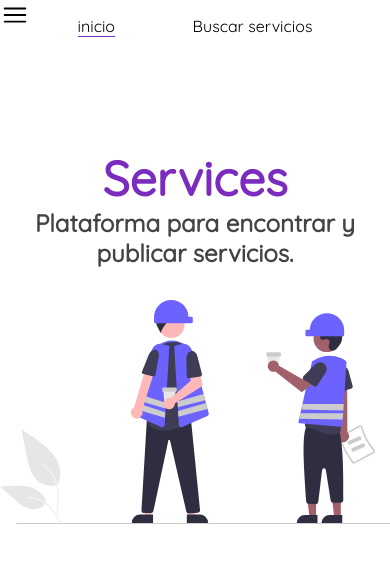
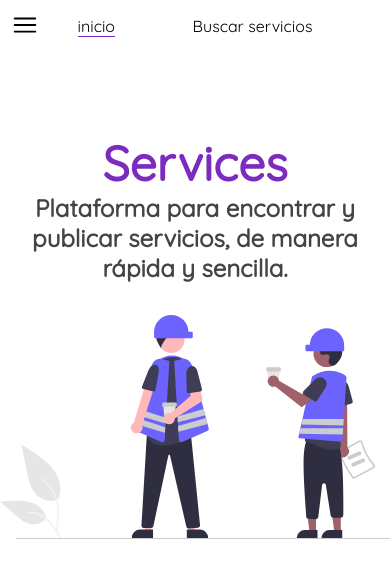
Before and after one commit to kevin030323/Services, a React (Create React App) app in the folder client/: page / in a window 390 px wide. Shown: the top 578 px of the page. Built offline with nearby package versions, Linux system fonts and the light colour scheme; no server answers.

Commit message:
otras cosas

```diff
--- a/client/src/componentes/Landing/Landing.jsx
+++ b/client/src/componentes/Landing/Landing.jsx
@@ -10,7 +10,10 @@ export default function Landing() {
       <div className={sytle.content}>
         <div className={sytle.contentText}>
           <h1>Services</h1>
-          <h5>Plataforma para encontrar y publicar servicios.</h5>
+          <h5>
+            Plataforma para encontrar y publicar servicios, de manera rápida y
+            sencilla.
+          </h5>
         </div>
         <div className={sytle.contentImg}>
           <img src={fondo} alt="" />
--- a/client/src/componentes/Login/Login.jsx
+++ b/client/src/componentes/Login/Login.jsx
@@ -6,7 +6,6 @@ import { login } from "../../redux/actions";
 import { useDispatch, useSelector } from "react-redux";
 import { useState } from "react";
 import { BiLeftArrowAlt } from "react-icons/bi";
-import Swal from "sweetalert2";
 
 export default function Login() {
   const user = useSelector((state) => state.user);
--- a/client/src/componentes/NavBar/NavBar.module.css
+++ b/client/src/componentes/NavBar/NavBar.module.css
@@ -126,8 +126,8 @@
     visibility: visible;
     position: absolute;
     z-index: 2;
-    top: 0;
-    left: 0;
+    top: 10px;
+    left: 10px;
   }
 
   .butonMenuNone {
```
Also changed, not shown: client/src/componentes/Footer/Footer.jsx (added, +12 -0 lines), client/src/componentes/Footer/Footer.module.css (added).
